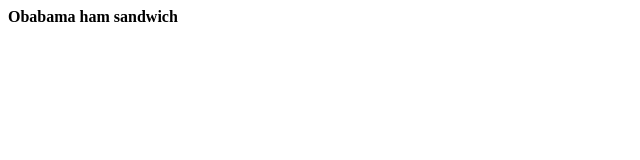
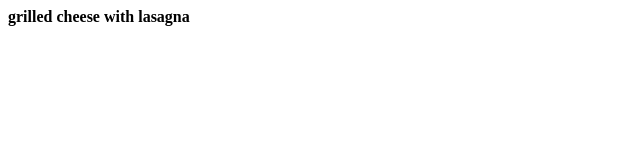
Before and after one commit to agfs-dw/agfs-dw.github.io, a plain HTML site: page index.html in a window 1280 px wide. Shown: the full height of the page, 0-640 px from the left. Drawn offline with Linux system fonts and the light colour scheme.

Commit message:
Update index.html

```diff
--- a/index.html
+++ b/index.html
@@ -1 +1 @@
-<b>Obabama ham sandwich<b>
+<b>grilled cheese with lasagna<b>
```
